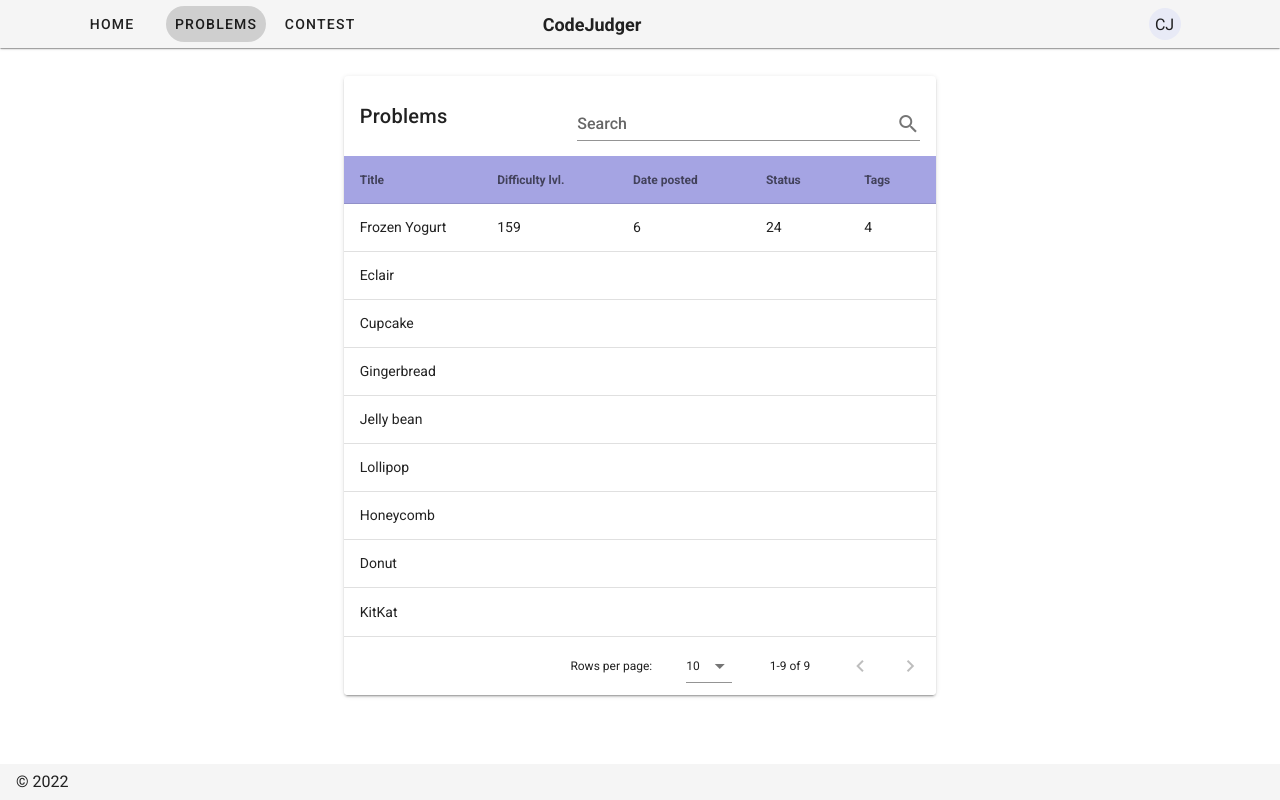
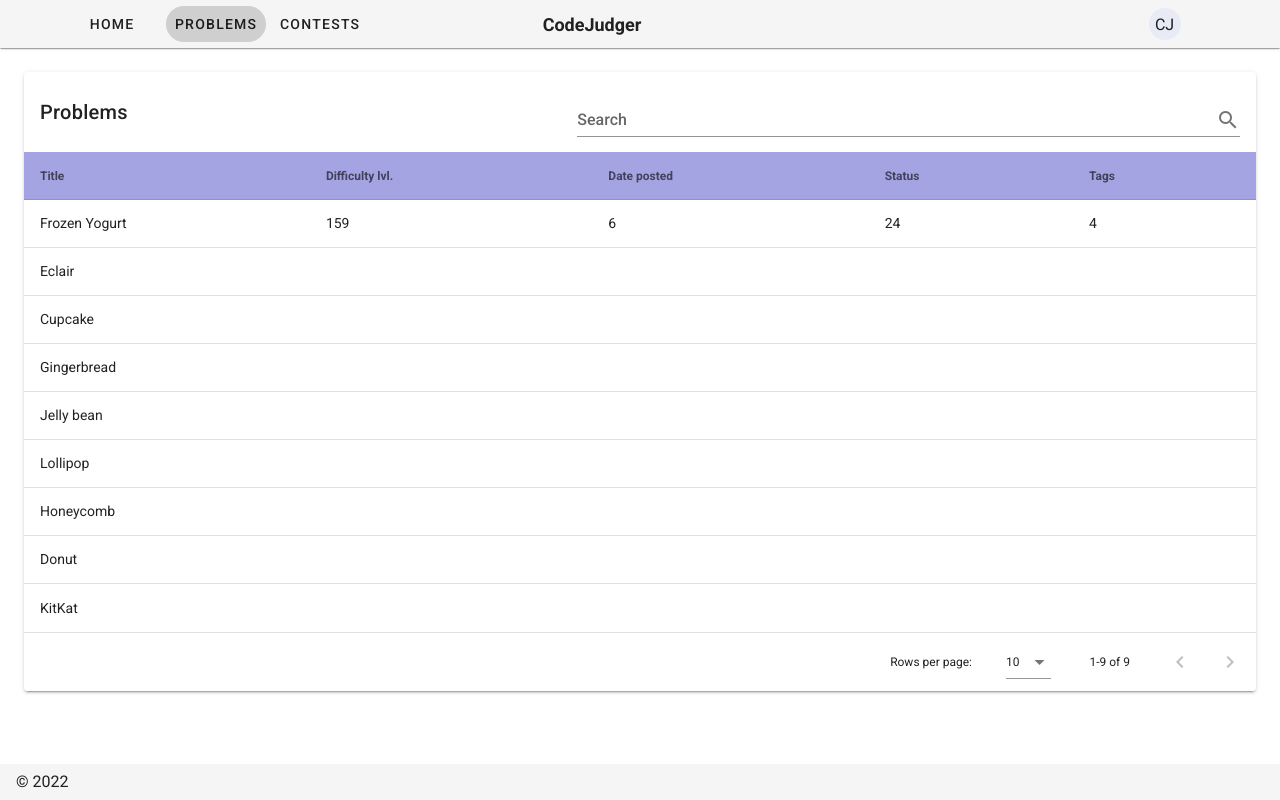
Before and after one commit to hndregjoni/codejudger, a Nuxt app in the folder frontend/: page /problems in a window 1280 px wide. Built offline with nearby package versions, Linux system fonts and the light colour scheme; what vue-codemirror would draw is missing.

Commit message:
Did some restructuring

```diff
--- a/frontend/components/Navbar.vue
+++ b/frontend/components/Navbar.vue
@@ -53,7 +53,7 @@
       links: [
         { name: "Home", url: "/" },
         { name: "Problems", url: "/problems" },
-        { name: "Contest", url: "/conetsts" }
+        { name: "Contests", url: "/contests" }
       ],
     };
   },
--- a/frontend/layouts/default.vue
+++ b/frontend/layouts/default.vue
@@ -4,9 +4,7 @@
    <Navbar/>
 
     <v-main >
-      <v-container  style="align-items: center" fill-width>
-        <Nuxt />
-      </v-container>
+      <Nuxt />
     </v-main>
 
     <v-navigation-drawer v-model="rightDrawer" :right="right" temporary fixed>
--- /dev/null
+++ b/frontend/pages/contests/index.vue
@@ -0,0 +1,11 @@
+<template>
+    <h1>
+        Contests
+    </h1>
+</template>
+
+<script>
+export default {
+
+};
+</script>
--- a/frontend/pages/problems/index.vue
+++ b/frontend/pages/problems/index.vue
@@ -1,6 +1,6 @@
 <template>
-<v-row  justify="center" class="py-7">
-  <v-card style="width:50%" >
+  <v-container fluid class="pa-6">
+    <v-card fill-width>
       <v-card-title>
         Problems
         <v-spacer></v-spacer>
@@ -19,7 +19,7 @@
         :search="search"
       ></v-data-table>
     </v-card>
-  </v-row>
+  </v-container>
 </template>
 
 <style>
```
Also changed, not shown: frontend/pages/problems/slug/_slug/index.vue (renamed from frontend/pages/problems/_slug/index.vue), frontend/pages/problems/slug/_slug/solve.vue (renamed from frontend/pages/problems/_slug/solve.vue). Lines whose indentation alone changed are shown as unchanged.
